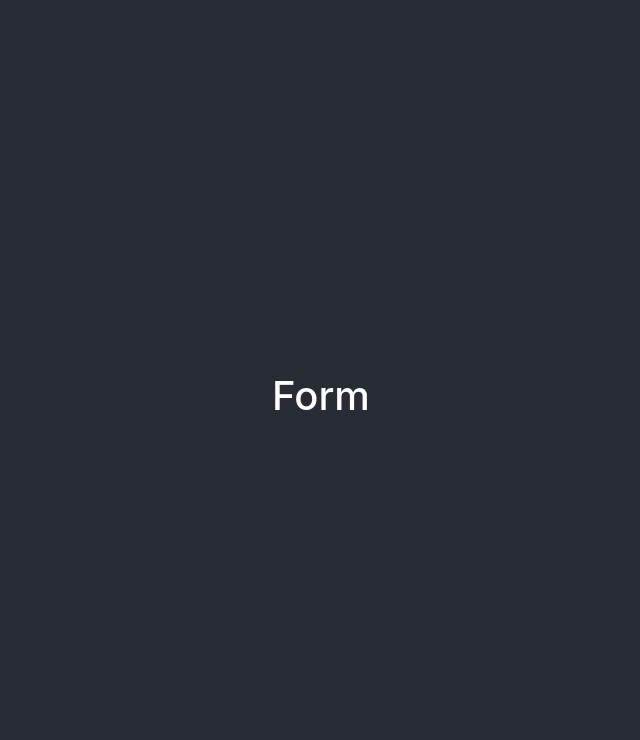
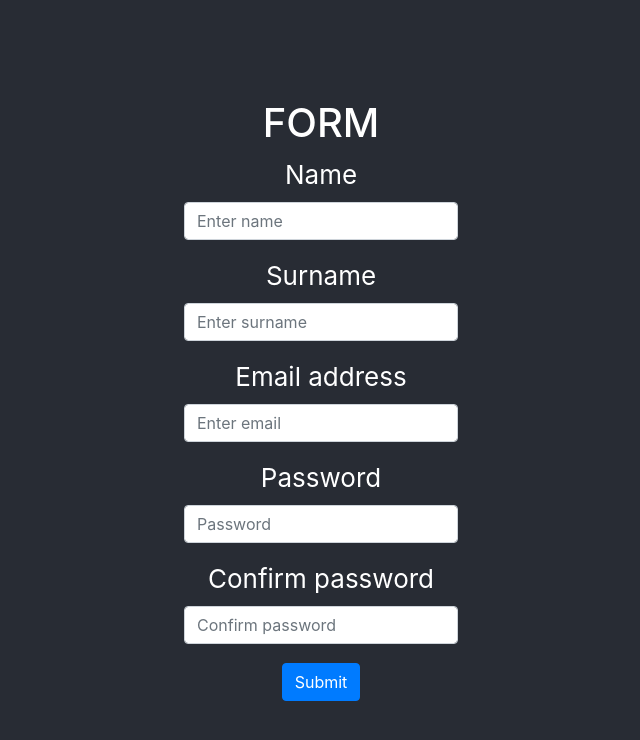
Before and after one commit to rafaeau/m4-d9, a React (Create React App) app: page /registration in a window 1280 px wide. Shown: the top 740 px of the page, without its empty margins (319-959 px from the left). Built offline with nearby package versions, Linux system fonts and the light colour scheme.

Commit message:
Registration form

```diff
--- a/src/components/Registration.jsx
+++ b/src/components/Registration.jsx
@@ -1,9 +1,52 @@
 import { Component } from "react";
+import {Form, Button} from 'react-bootstrap';
 
 class Registration extends Component {
+
+    state = {
+        name: '',
+        surname: '',
+        email: '',
+        password: '',
+        passwordConfirm: '',
+        completedForm: false
+    }
+
     render() {
-        return(
-            <h1 className="text-white">Form</h1>
+        return (
+            <>
+                <h1 className="text-white">FORM</h1>
+                <Form>
+                    <Form.Group>
+                        <Form.Label>Name</Form.Label>
+                        <Form.Control type="text" placeholder="Enter name" />
+                    </Form.Group>
+
+                    <Form.Group>
+                        <Form.Label>Surname</Form.Label>
+                        <Form.Control type="text" placeholder="Enter surname" />
+                    </Form.Group>
+
+                    <Form.Group controlId="formBasicEmail">
+                        <Form.Label>Email address</Form.Label>
+                        <Form.Control type="email" placeholder="Enter email" />
+                    </Form.Group>
+
+                    <Form.Group controlId="formBasicPassword">
+                        <Form.Label>Password</Form.Label>
+                        <Form.Control type="password" placeholder="Password" />
+                    </Form.Group>
+
+                    <Form.Group>
+                        <Form.Label>Confirm password</Form.Label>
+                        <Form.Control type="password" placeholder="Confirm password" />
+                    </Form.Group>
+
+                    <Button variant="primary" type="submit">
+                        Submit
+                    </Button>
+                </Form>
+            </>
         )
     }
 }
```
